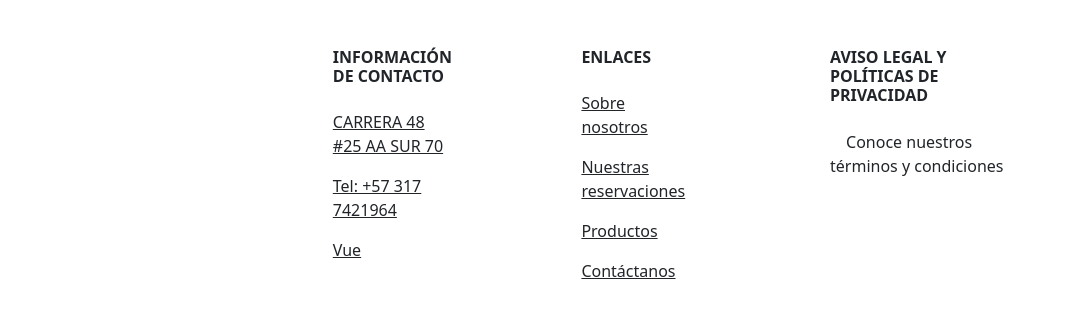
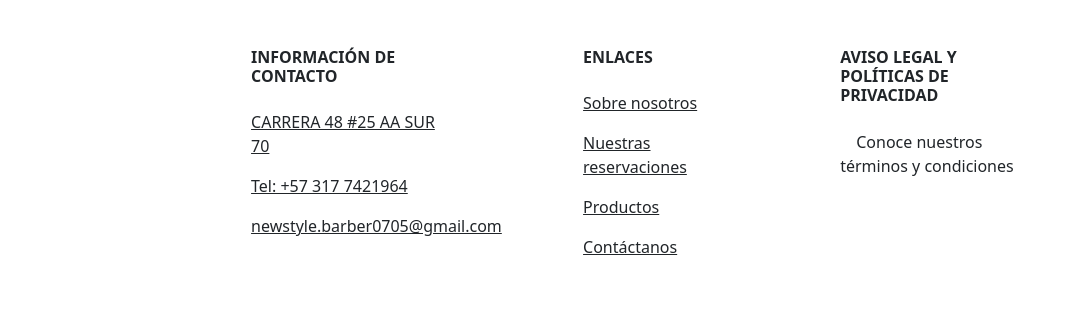
Before and after one commit to JuanGuillermoR/Project_Riwi_Barber, a website built with Vite: page Project-Barber/index.html in a window 1280 px wide. Shown: the full height of the page, 202-1280 px from the left. Built offline with nearby package versions, Linux system fonts and the light colour scheme; some icons are missing.

Commit message:
feat: update footer

```diff
--- a/Project-Barber/index.html
+++ b/Project-Barber/index.html
@@ -21,9 +21,9 @@
 
     <div class="container text-center text-md-start mt-5">
 
-      <div class="row mt-3">
+      <div class="row mt-3 gap-5">
 
-        <div class="col-md-2 col-lg-2 col-xl-2 mx-auto mb-4">
+        <div class="col-md-2 col-lg-2 col-xl-2 mx-auto mb-4 informacioncontacto">
           <h6 class="text-uppercase fw-bold mb-4">
             Información de contacto
           </h6>
@@ -34,7 +34,7 @@
             <a href="#!" class="text-reset">Tel: +57 317 7421964</a>
           </p>
           <p>
-            <a href="#!" class="text-reset">Vue</a>
+            <a href="#!" class="text-reset">newstyle.barber0705@gmail.com</a>
           </p>
         </div>
 
--- a/Project-Barber/src/scss/styles.scss
+++ b/Project-Barber/src/scss/styles.scss
@@ -1,2 +1,5 @@
-// Import all of Bootstrap's CSS
 @import "bootstrap/scss/bootstrap";
+
+.informacioncontacto {
+    width: 220px;
+}
```
